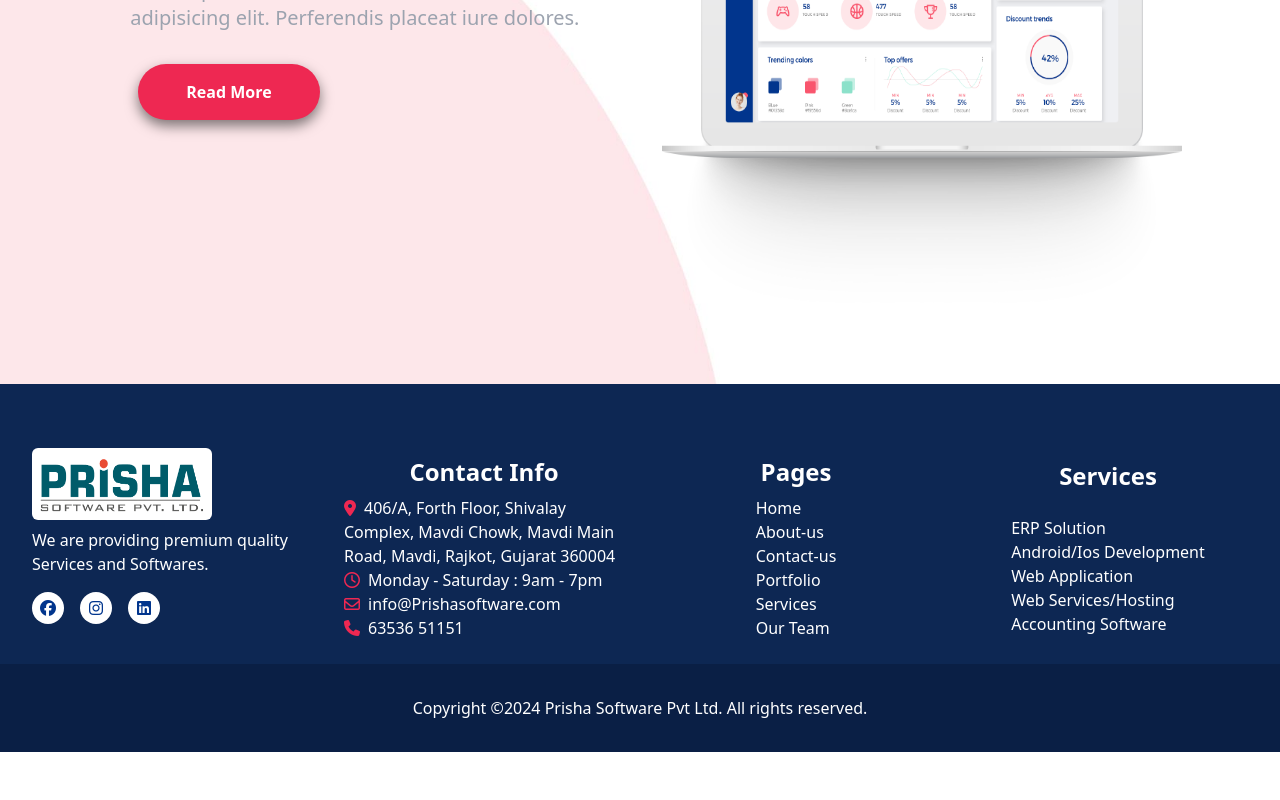
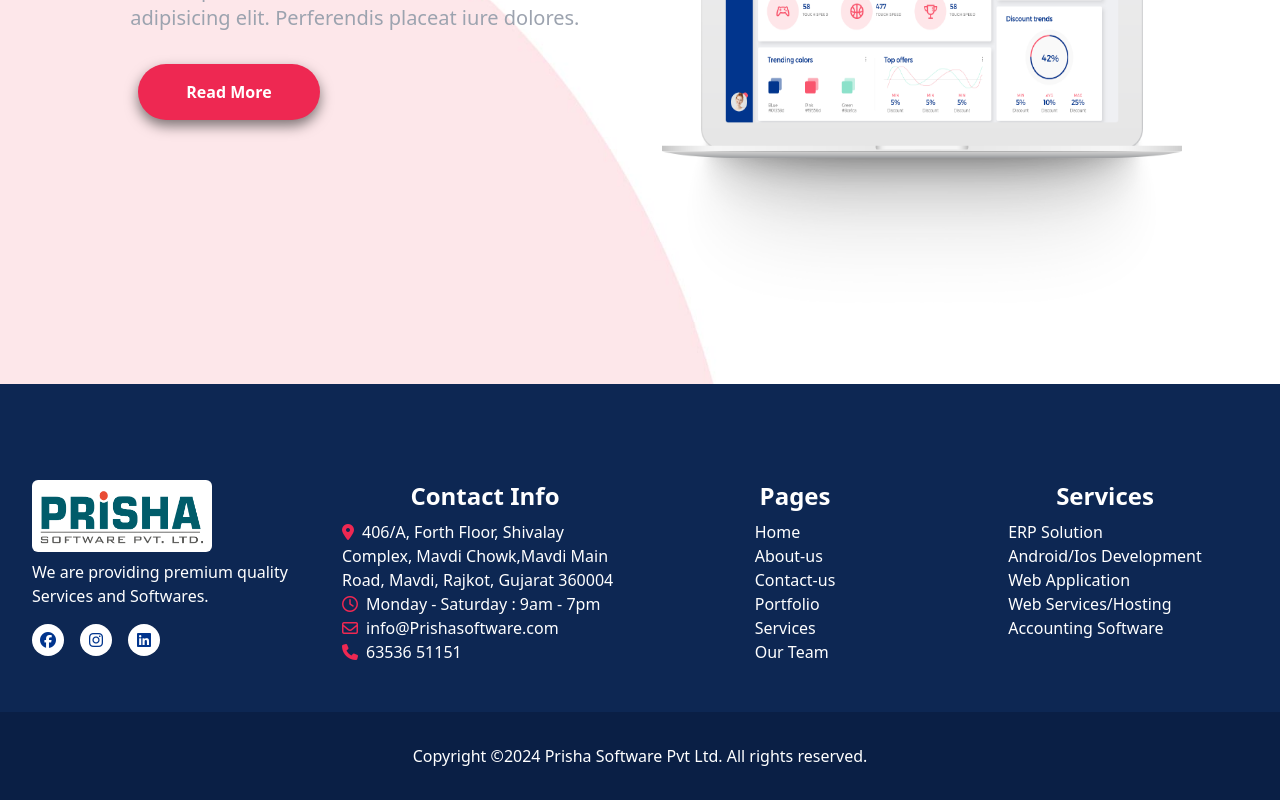
Before and after one commit to makwana-prateek23/PrishaSoftware, a React (Create React App) app: page / in a window 1280 px wide. Shown: the part 3441-4241 px from the top of the page. Before the commit the page ends 4193 px from the top, so only its background shows below. Built offline with nearby package versions, Linux system fonts and the light colour scheme.

Commit message:
Fixed some bugs

```diff
--- a/src/Components/Footer.js
+++ b/src/Components/Footer.js
@@ -10,10 +10,11 @@ function Footer() {
       className="text-white pt-12  "
       style={{ backgroundColor: "#0d2753" }}
     >
-      <div className="max-w-7xl mx-auto px-4 sm:px-6 lg:px-8 grid grid-cols-1 items-center py-6 md:grid-cols-4 gap-8">
-        <div className="flex flex-col -mt-6">
+      <div className="max-w-7xl mx-auto px-4 sm:px-6 py-12 lg:px-8">
+        <div className=" grid grid-cols-1 md:grid-cols-4  gap-6">
+          <div className="flex flex-col ">
             <div className="flex box-border bg-white mb-2 text-center rounded-md p-2 footerLogo">
-            <img src={logo} alt="Company Logo" className="h-14  " />
+              <img src={logo} alt="Company Logo" className="h-14" />
             </div>
             <div>
               <p className="mb-4">
@@ -79,32 +80,44 @@ function Footer() {
                 <span style={{ color: "var(--text-color)" }} className="mr-2 ">
                   <i className="fa-solid fa-location-dot"></i>
                 </span>
-              406/A, Forth Floor, Shivalay Complex, Mavdi Chowk, Mavdi Main
-              Road, Mavdi, Rajkot, Gujarat 360004
+                406/A, Forth Floor, Shivalay Complex, Mavdi Chowk,
+                <span className="mb-2">
+                  Mavdi Main Road, Mavdi, Rajkot, Gujarat 360004
+                </span>{" "}
               </li>
               <li className="">
-              <span style={{ color: "var(--text-color)" }} className="mr-2">
+                <span
+                  style={{ color: "var(--text-color)" }}
+                  className="mr-2 my-2"
+                >
                   <i className="fa-regular fa-clock"></i>
                 </span>
                 Monday - Saturday : 9am - 7pm
               </li>
               <li className="s">
                 {" "}
-              <span style={{ color: "var(--text-color)" }} className="mr-2 ">
+                <span
+                  style={{ color: "var(--text-color)" }}
+                  className="mr-2 my-2"
+                >
                   <i className="fa-regular fa-envelope"></i>
                 </span>
                 info@Prishasoftware.com
               </li>
               <li>
-              <span style={{ color: "var(--text-color)" }} className="mr-2 ">
+                <span
+                  style={{ color: "var(--text-color)" }}
+                  className="mr-2 my-2 "
+                >
                   <i className="fa-solid fa-phone"></i>
                 </span>
                 63536 51151
               </li>
             </ul>
           </div>
-        <div className="flex flex-col w-full items-center">
-          <h4 className="text-2xl font-semibold pb-2">Pages</h4>
+          <div className="w-full">
+            <div className="flex flex-col justify-center items-center ">
+              <h4 className="text-2xl font-semibold pb-2 text-center">Pages</h4>
               <ul>
                 <li>
                   <Link to="/">Home</Link>
@@ -126,16 +139,22 @@ function Footer() {
                 </li>
               </ul>
             </div>
+          </div>
+          <div className="w-full">
+            <div className="flex flex-col justify-center items-center w-full">
               <div>
-          <div className="flex flex-col items-center">
-            <h4 className="text-2xl font-semibold pb-6 ">Services</h4>
-            <ul>
+                <h4 className="text-2xl font-semibold pb-2 ">Services</h4>
+              </div>
+              <div className="">
+                <ul className="">
                   <li>ERP Solution</li>
                   <li>Android/Ios Development</li>
                   <li>Web Application</li>
                   <li>Web Services/Hosting</li>
                   <li>Accounting Software</li>
                 </ul>
+              </div>
+            </div>
           </div>
         </div>
       </div>
--- a/src/Components/Header.js
+++ b/src/Components/Header.js
@@ -1,23 +1,10 @@
-import React, { useState, useEffect } from "react";
+import React from "react";
 import { Link, useLocation } from "react-router-dom";
 import logo from "../Components/Assets/logo.png";
 // Import your CSS file
 
 function Header() {
-  const [isScrolled, setIsScrolled] = useState(false);
   const location = useLocation(); // Get the current location
-
-  useEffect(() => {
-    const handleScroll = () => {
-      const scrollTop = window.scrollY;
-      setIsScrolled(scrollTop > 0);
-    };
-
-    window.addEventListener("scroll", handleScroll);
-    return () => {
-      window.removeEventListener("scroll", handleScroll);
-    };
-  }, []);
 
   return (
     <div>
```
Lines whose indentation alone changed are shown as unchanged.
